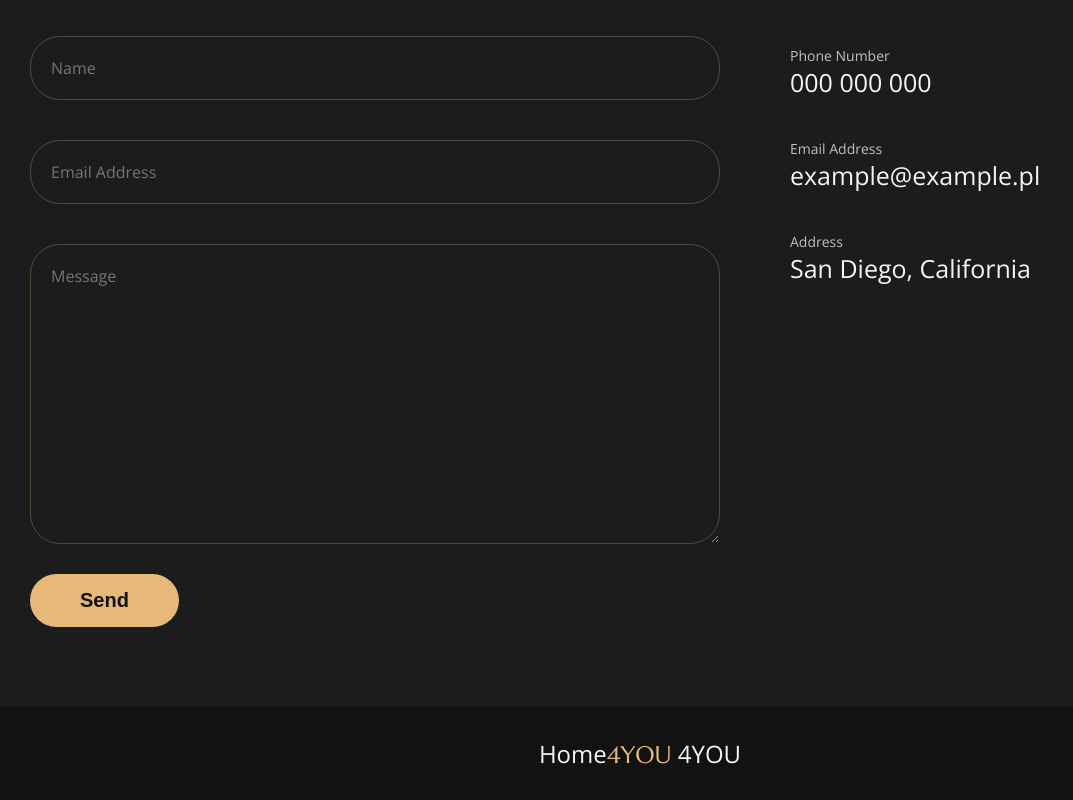
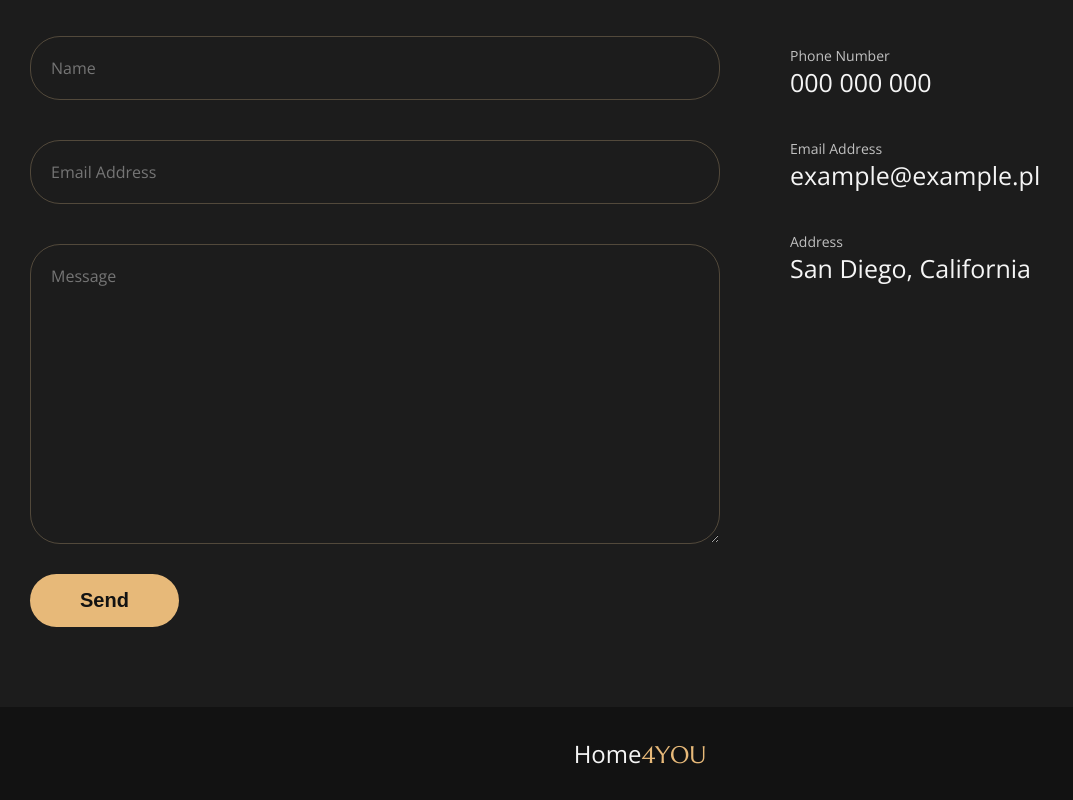
Before and after one commit to lukaszwiniarczyk/home4you, a website: page index.html in a window 1280 px wide. Shown: the part 4621-5421 px from the top of the page, without its empty margins (0-1073 px from the left). Drawn offline with nearby package versions, Linux system fonts and the light colour scheme.

Commit message:
fixed footer

```diff
--- a/index.html
+++ b/index.html
@@ -228,7 +228,7 @@
 			</section>
 		</main>
 		<footer class="footer">
-			<a href="./">Home<span>4YOU</span> 4YOU</a>
+			<a href="./">Home<span>4YOU</span></a>
 		</footer>
 
 		<script src="dist/js/script.min.js"></script>
```
Also changed, not shown: 1 other file.
